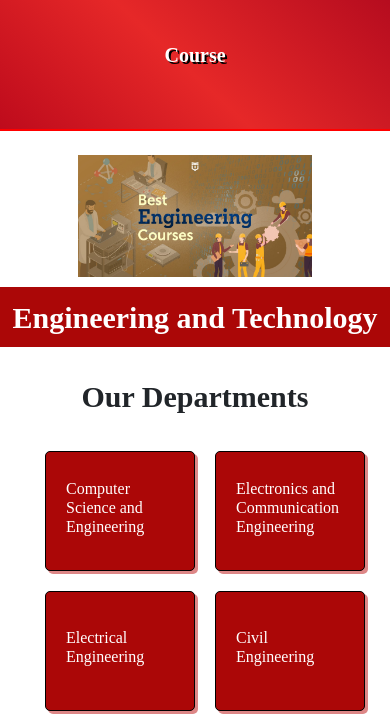
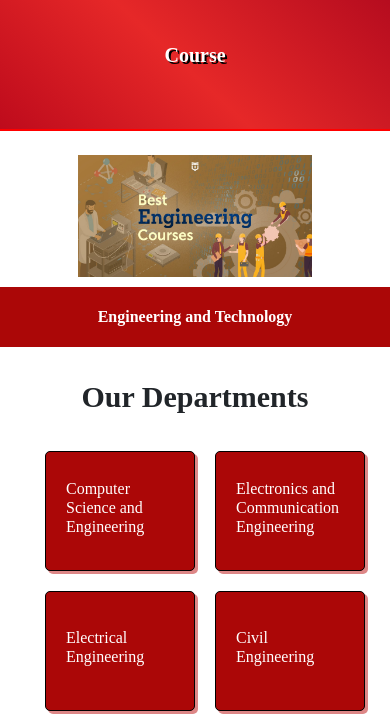
Before and after one commit to AkshatJain05/SRGC, a plain HTML site: page course.html in a window 390 px wide. Shown: the part 147-863 px from the top of the page. Drawn offline with nearby package versions, Linux system fonts and the light colour scheme.

Commit message:
Update course.html

```diff
--- a/course.html
+++ b/course.html
@@ -84,6 +84,9 @@
     font-weight: 900;
 }
 @media (max-width:700px){
+    #Engineering{
+        font-size:16px;
+    }
     #boxContainer{
         width: 90%;
         margin-top:30px;
```
